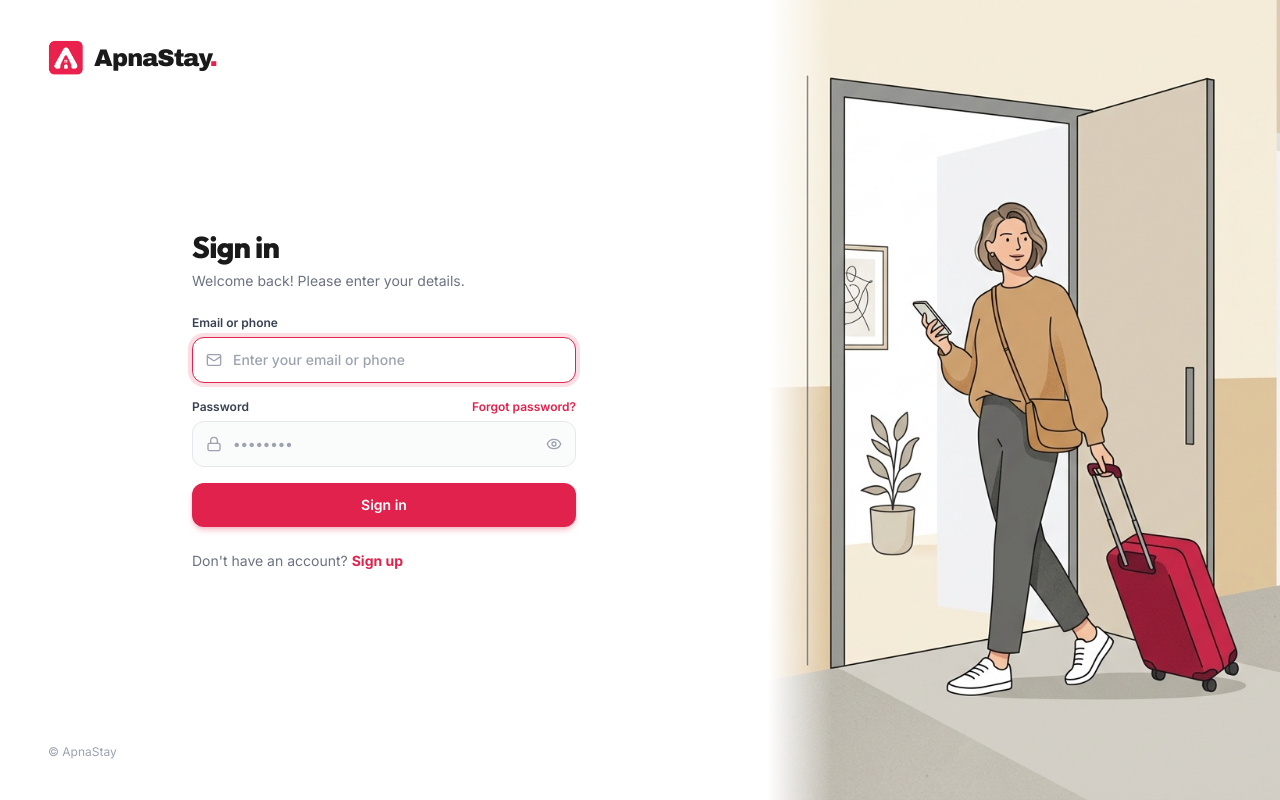
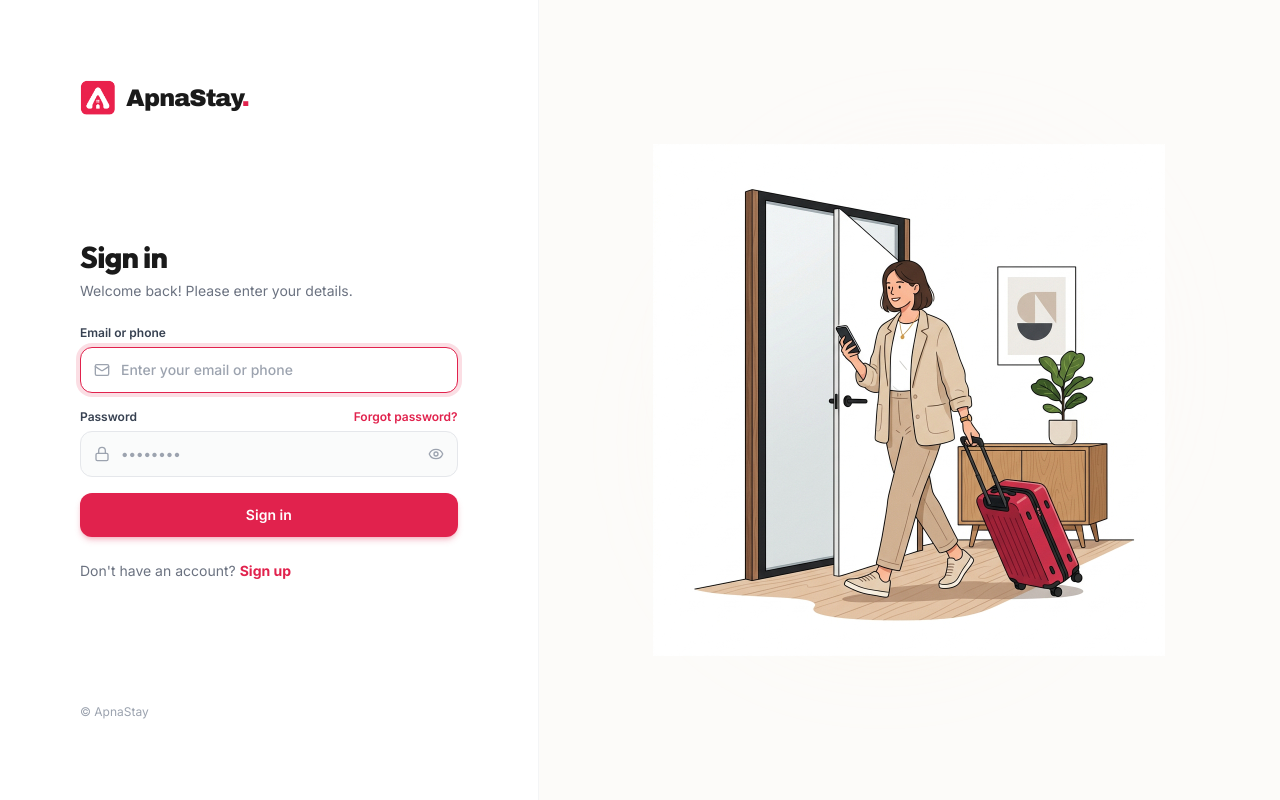
Before and after one commit to amannex/apnastay, a Next.js app: page /login in a window 1280 px wide. Built offline with nearby package versions, Linux system fonts and the light colour scheme; no server answers.

Commit message:
style(login): size vector art comfortably and blend seamlessly into canvas with mix-blend-multiply

```diff
--- a/src/views/LoginPage.tsx
+++ b/src/views/LoginPage.tsx
@@ -153,12 +153,11 @@ export default function LoginPage() {
     <div className="min-h-screen bg-white text-[#1A1A1A] flex flex-col lg:flex-row selection:bg-[#E1224D]/15 selection:text-[#E1224D]">
 
       {/* ========================================================================= */}
-      {/* LEFT 60%: CONTENT CENTER-ALIGNED WITH LOGO ON TOP-LEFT                   */}
+      {/* LEFT HALF: MINIMAL, CLEAN CANVAS (NO CARD BOX, NO MULTI-STEP)             */}
       {/* ========================================================================= */}
-      <div className="w-full lg:w-[60%] min-h-screen relative flex items-center justify-center p-6 sm:p-10 z-10">
+      <div className="w-full lg:w-[46%] xl:w-[42%] min-h-screen flex flex-col justify-between p-6 sm:p-10 lg:p-14 xl:p-20 z-10">
 
-        {/* Top-Left: Logo */}
-        <div className="absolute top-6 left-6 sm:top-8 sm:left-10 lg:top-10 lg:left-12 z-20">
+        {/* Top: Logo */}
         <Link href="/" className="inline-flex items-center gap-2.5 group w-fit transition-transform">
           <img
             src="/logo-icon.png"
@@ -169,10 +168,9 @@ export default function LoginPage() {
             ApnaStay<span className="text-[#E1224D]">.</span>
           </span>
         </Link>
-        </div>
 
-        {/* Center: Simple Minimal Form (Center-Aligned in 60% Screen) */}
-        <div className="w-full max-w-sm mx-auto py-12">
+        {/* Center: Simple Minimal Form (Sitting Directly on Page Canvas) */}
+        <div className="w-full max-w-sm mx-auto lg:mx-0 my-auto py-8">
 
           <h1 className="text-3xl font-extrabold tracking-tight text-[#1A1A1A]">
             Sign in
@@ -305,22 +303,30 @@ export default function LoginPage() {
           </p>
         </div>
 
-        {/* Bottom-Left: Copyright */}
-        <div className="absolute bottom-6 left-6 sm:bottom-8 sm:left-10 lg:bottom-10 lg:left-12 text-xs text-gray-400">
+        {/* Bottom spacer for balance */}
+        <div className="hidden lg:block text-xs text-gray-400">
           © ApnaStay
         </div>
       </div>
 
       {/* ========================================================================= */}
-      {/* RIGHT 40%: FULL-BLEED BACKGROUND (DIRECTLY ON BG, NO CARD FRAMING)       */}
+      {/* RIGHT HALF: SEAMLESS ARTWORK (SMALLER THAN BG, DIRECTLY BLENDED)          */}
       {/* ========================================================================= */}
-      <div className="hidden lg:block lg:w-[40%] min-h-screen relative overflow-hidden bg-[#F5F2ED]">
+      <div className="hidden lg:flex lg:w-[54%] xl:w-[58%] min-h-screen relative overflow-hidden bg-[#FCFBF9] border-l border-gray-100/80 items-center justify-center p-8 lg:p-12 xl:p-16">
+
+        {/* Soft Ambient Light Glows */}
+        <div className="absolute top-1/4 right-1/4 w-80 h-80 bg-rose-100/30 rounded-full blur-3xl pointer-events-none" />
+        <div className="absolute bottom-1/4 left-1/4 w-80 h-80 bg-amber-100/25 rounded-full blur-3xl pointer-events-none" />
+
+        {/* The Illustration: Sized comfortably, sitting directly on the canvas */}
+        <div className="relative z-10 w-full max-w-md xl:max-w-lg flex items-center justify-center">
           <img
             src="/auth-vector-art.jpg"
             alt="Person entering modern room illustration"
-          className="w-full h-full object-cover object-center"
+            className="w-full h-auto max-h-[75vh] object-contain mix-blend-multiply"
           />
-        <div className="absolute inset-y-0 left-0 w-16 bg-gradient-to-r from-white to-transparent pointer-events-none" />
+        </div>
+
       </div>
 
       {/* ========================================================================= */}
```
Also changed, not shown: public/auth-vector-art.jpg. Lines whose indentation alone changed are shown as unchanged.
